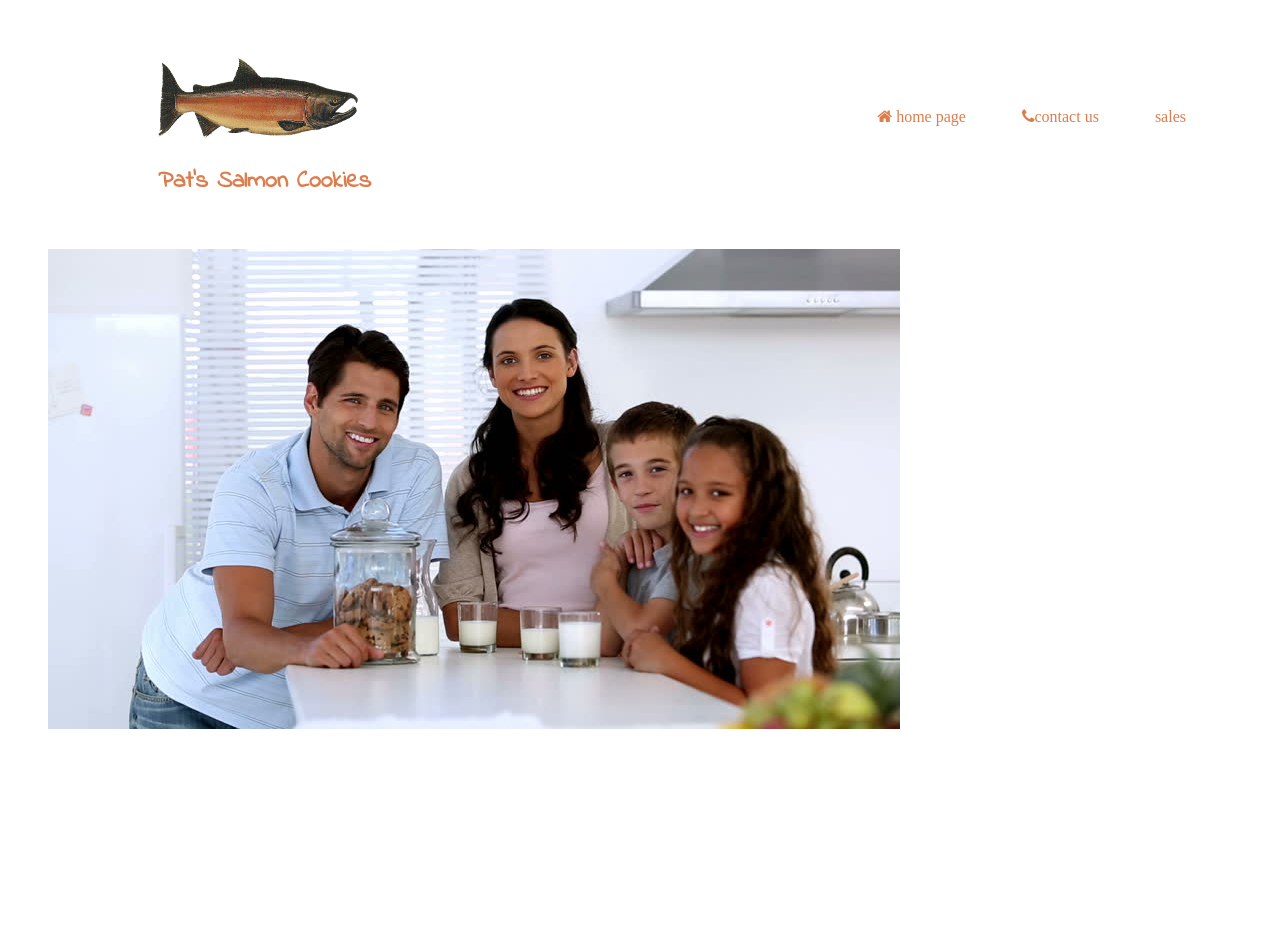
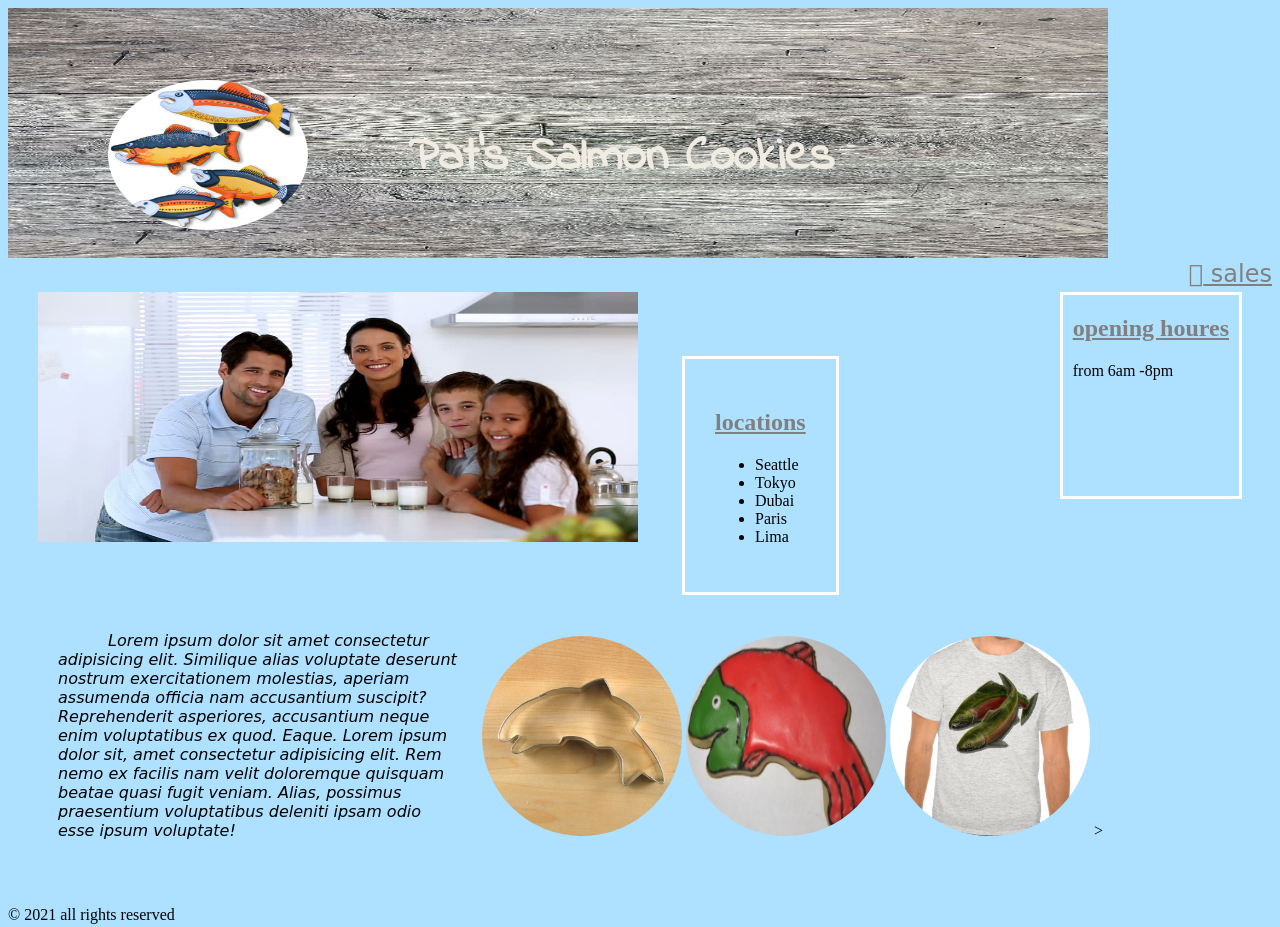
Before and after one commit to jaleeleh/cookie-stand, a plain HTML site: page index.html in a window 1280 px wide. Shown: the top 927 px of the page. Drawn offline with Linux system fonts and the light colour scheme; a web font is replaced by a local one.

Commit message:
fish styling

```diff
--- a/index.html
+++ b/index.html
@@ -11,25 +11,22 @@
 
     <link rel="stylesheet" href="style.css">
 </head>
-<body>
-    <header>
-        <section class="first"><img src="images/salmon.png"  id="logo" alt="">
+<body style="background-color:  rgb(173, 225, 255);">
+    <header >
+        <img src="images/wooden.jpg" alt="" class="wood">
+        <section class="first"><img src="images/fish.jpg"  class="logo" alt="">
         <h1>Pat’s Salmon Cookies</h1></section>
         <section class="second">
-        <nav>
-            <ul>
-            <li><a href="#" class="fa fa-home"> home page</a></li>
-            <li><a href="#" class="fa fa-phone">contact us</a></li>
-            <li><a href="sales.html" class="fa fa-cookie-bite"> sales</a></li>
-        </ul>
-        </nav>
+       <a href="sales.html" class="fa fa-table"  style="color:gray; font-size: x-large; font-family: cursive; float: right;"> sales</a>
+
     </section>
 
     </header>
-    <main>
+    <main >
         <img src="images/family.jpg"  class="firstPicture" alt="">
+
         <div class="location">
-            <h2>locations</h2>
+            <h2 style="text-decoration: underline; color: gray;">locations</h2>
             <ul>
                 <li>Seattle</li>
                 <li>Tokyo</li>
@@ -39,18 +36,25 @@
             </ul>
         </div>
         <div class="hours">
-            <h2>opeining houres</h2>
+            <h2 style="text-decoration: underline; color: gray;">opening houres</h2>
             <p>from 6am -8pm</p>
         </div>
-        <img src="images/chinook.jpg"  class="photos" alt="">
+        <p style="width: 400px; text-indent: 50px;" class="mainPar">Lorem ipsum dolor sit amet consectetur adipisicing elit. Similique alias voluptate deserunt nostrum exercitationem molestias, aperiam assumenda officia nam accusantium suscipit? Reprehenderit asperiores, accusantium neque enim voluptatibus ex quod. Eaque. Lorem ipsum dolor sit, amet consectetur adipisicing elit. Rem nemo ex facilis nam velit doloremque quisquam beatae quasi fugit veniam. Alias, possimus praesentium voluptatibus deleniti ipsam odio esse ipsum voluptate!</p>
+
+        <img src="images/cutter.jpeg"class="photos" alt="">
+        <img src="images/frosted-cookie.jpg" class="photos"alt="">
+        <img src="images/shirt.jpg" class="photos"alt="">
+
+      >
+        <!-- <img src="images/chinook.jpg"  class="photos" alt="">
         <img src="images/cutter.jpeg"class="photos" alt="">
         <img src="images/fish.jpg" class="photos"alt="">
         <img src="images/frosted-cookie.jpg" class="photos"alt="">
-        <img src="images/shirt.jpg" class="photos"alt="">
+        <img src="images/shirt.jpg" class="photos"alt=""> -->
 
     </main>
     <footer>
-
+&copy; 2021  all rights reserved
     </footer>
 
 </body>
--- a/style.css
+++ b/style.css
@@ -1,57 +1,68 @@
-*{    padding: 10px;
+main{padding: 30px;}
+.wood{
+    width:1100px;
+    height: 250px;
+    position: relative;
 }
 
-#logo{
-height: 80px;
+
+.logo{
+height: 150px;
 width: 200px;
 margin-left:100px;
+position: absolute;
+top: 80px;
+border-radius: 50%;
 
 }
 
 h1{
 margin-top:2px;
-border: sol;
-color: rgba(206, 74, 8, 0.719);
+
+color:rgb(241, 236, 226);
 font-family: 'Indie Flower', cursive;
 margin-left:100px;
+position: absolute;
+top: 120px;
+display: inline-block;
+padding-left:300px;
+font-size: xxx-large;
+
 }
 
-#firstPicture{
-    height:300px;
-    width: 950px;
+.firstPicture{
+    height:250px;
+    width: 600px;
 }
-nav ul li
-{
-    display: inline-flex;
+.location{
+
+    display: inline-block;
+    border: solid white;
+    padding: 30px;
+   margin-left: 40px;
+}
+.photos{
+    border-radius: 50%;
+    width: 200px;
+    height: 200px;
+}
+
+
+
+.hours{
+border: solid white;
+display: inline-block;
+padding-bottom: 100px;
+float: right;
+padding-right: 10px;
+padding-left: 10px;
 
 
 }
-nav ul li a{
-color: rgba(206, 74, 8, 0.719) ;
-    text-align: center;
-  padding: 14px 16px;
-  text-decoration: none;
-  font-size: 17px;
-}
-.first{float:left}
-.second{float: right;}
 
-.location
-{margin-top: 200px;
-    border: solid;
-
-}
-.location ul li {display: inline-flex;}
-.location ul li a {
-    color: rgba(206, 74, 8, 0.719);
-font-family: 'Indie Flower', cursive;
-font-weight: bold;
-}
-
-.hours{
-border: solid;
-
-}
-.photos{border-radius: 50%;
-   height:200px;
-  width: 200px;}
+  .mainPar{
+      font-family:cursive;
+      display: inline-block;
+      padding: 20px;
+      font-style:oblique;
+  }
```
Also changed, not shown: sales.html (+48 -11 lines), images/cookie.jpg (added), images/cookies.jpg (added), images/wood.jpg (added), images/wooden.jpg (added).
